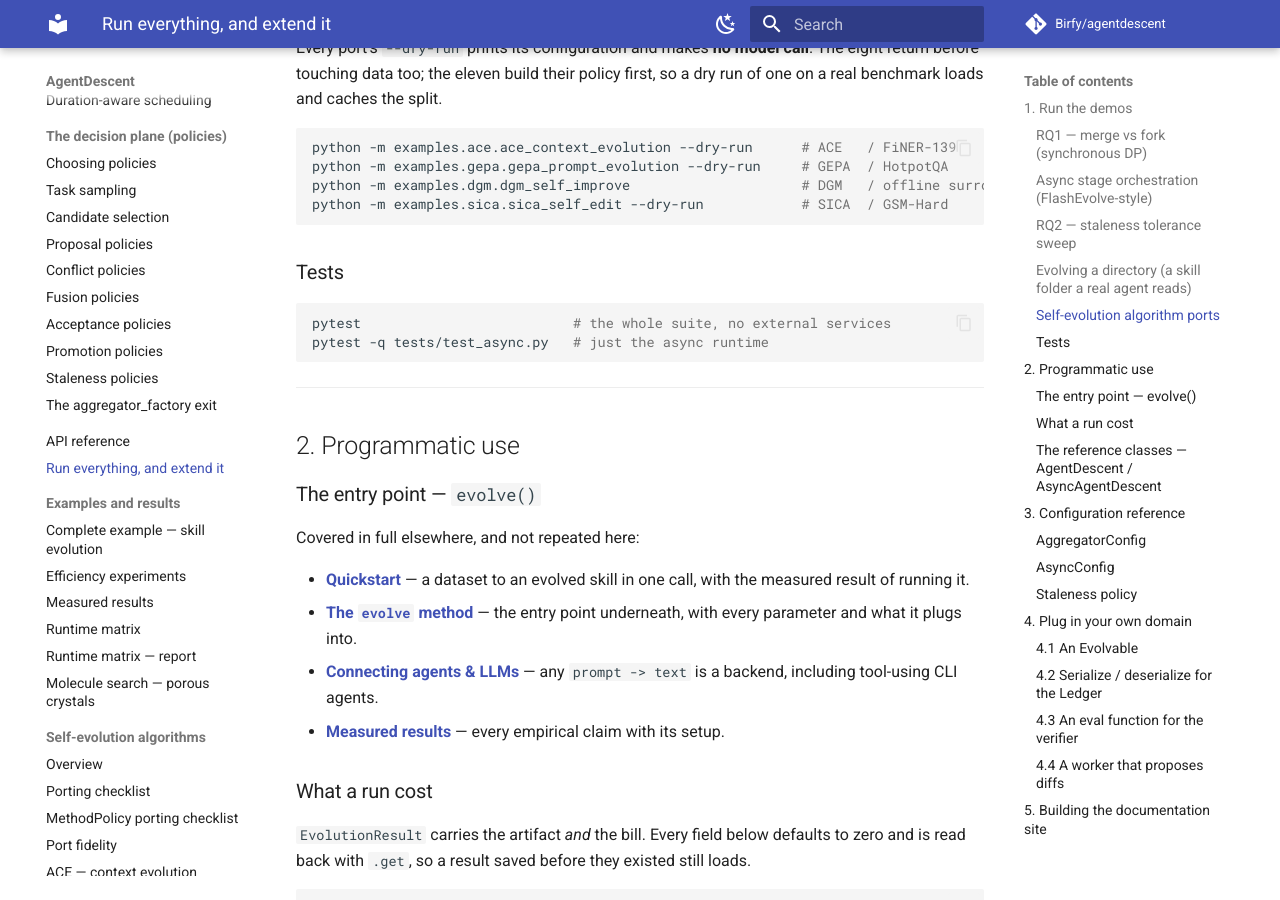
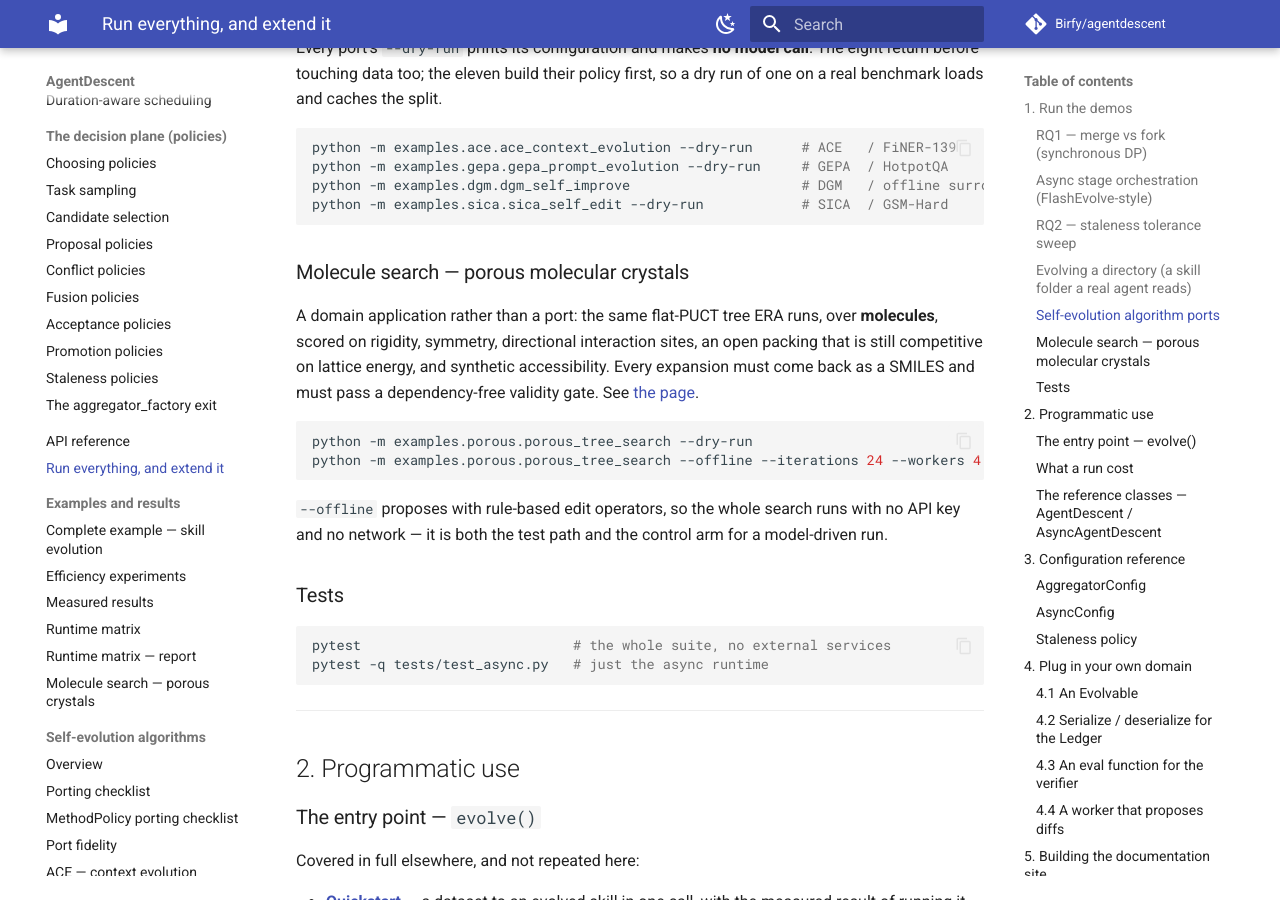
Before and after one commit to Birfy/agentdescent, an MkDocs documentation site: the page built from docs/usage.md, in a window 1280 px wide and 900 px high, scrolled down 1604 px. Built offline with MkDocs 1.6.1 and Material for MkDocs 9.7.7, drawn with Linux system fonts in a browser that asks for light colours; comment, search, counter and statistics services are not loaded.

Commit message:
porous: put the example in usage.md, and the endpoint and timeout finding in its page
The measured run needed a 300 s timeout to stop losing whole rounds to a
reasoning model that spends 200 s thinking before writing three lines; the page
now says so next to the numbers, and shows the two environment variables the
OpenAI-compatible path reads.

Co-Authored-By: Claude Opus 5 <noreply@anthropic.com>
Claude-Session: https://claude.ai/code/session_01JjAg3RwYnf5iGxZMfU2NiZ

````diff
--- a/docs/usage.md
+++ b/docs/usage.md
@@ -82,6 +82,23 @@ python -m examples.gepa.gepa_prompt_evolution --dry-run     # GEPA  / HotpotQA
 python -m examples.dgm.dgm_self_improve                     # DGM   / offline surrogate
 python -m examples.sica.sica_self_edit --dry-run            # SICA  / GSM-Hard
 ```
+
+### Molecule search — porous molecular crystals
+
+A domain application rather than a port: the same flat-PUCT tree ERA runs, over
+**molecules**, scored on rigidity, symmetry, directional interaction sites, an
+open packing that is still competitive on lattice energy, and synthetic
+accessibility. Every expansion must come back as a SMILES and must pass a
+dependency-free validity gate. See [the page](porous-molecules.md).
+
+```bash
+python -m examples.porous.porous_tree_search --dry-run
+python -m examples.porous.porous_tree_search --offline --iterations 24 --workers 4
+```
+
+`--offline` proposes with rule-based edit operators, so the whole search runs
+with no API key and no network — it is both the test path and the control arm
+for a model-driven run.
 
 ### Tests
 
````
Also changed, not shown: docs/porous-molecules.md (+11 -2 lines).
